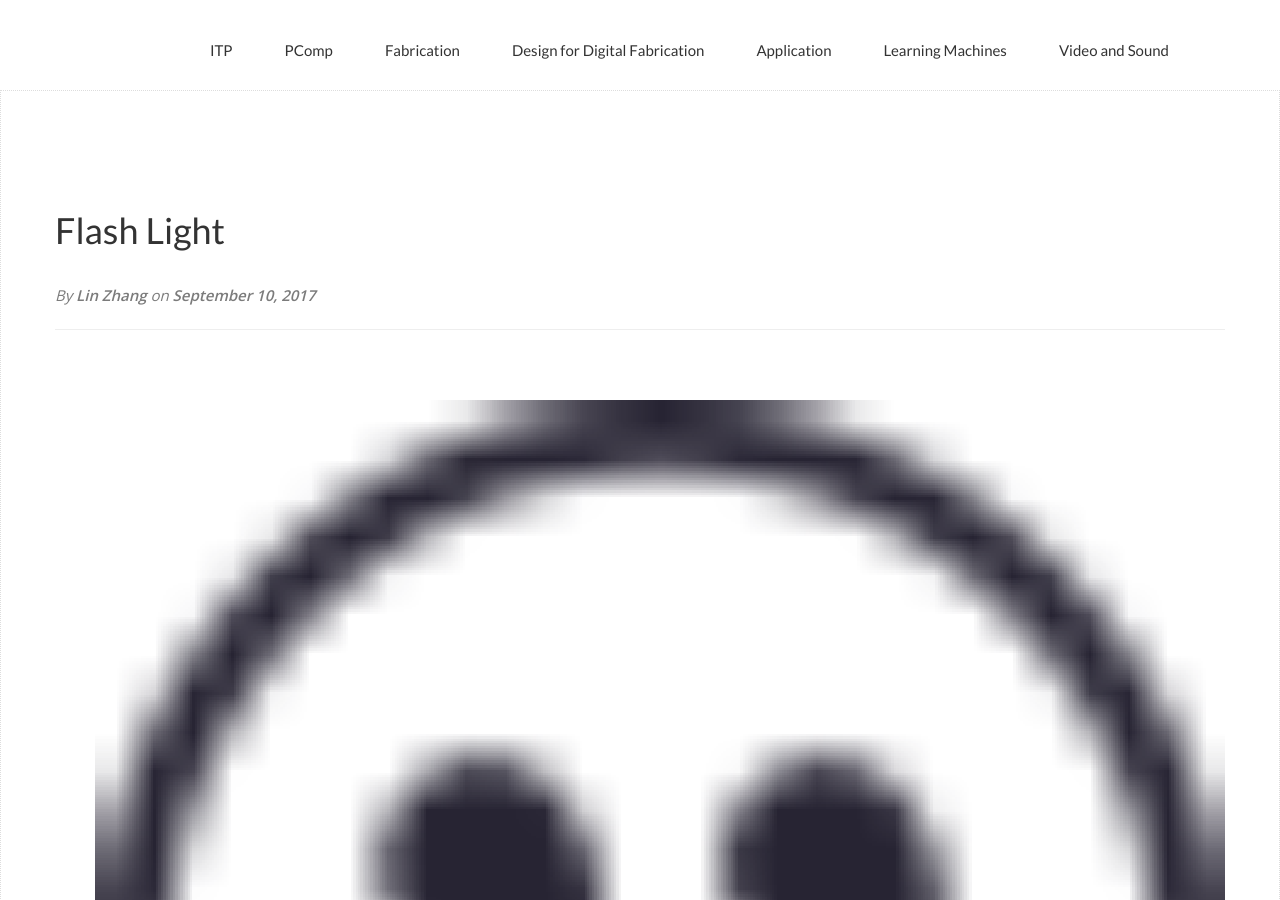
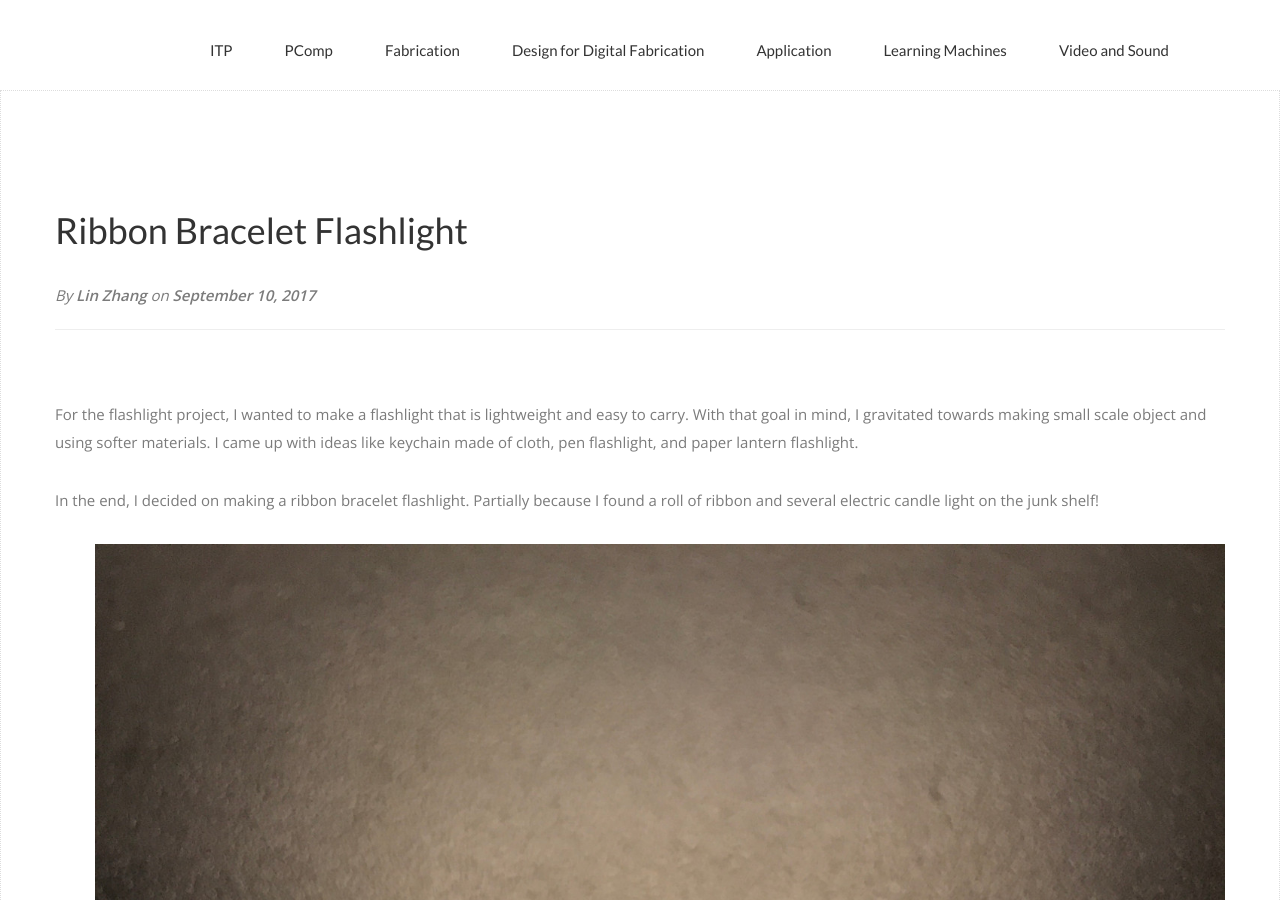
Before and after one commit to linzhangcs/linzhangcs.github.io, a Jekyll site: the page built from _posts/2017-09-10-fabrication.md, in a window 1280 px wide and 900 px high. Built offline with Jekyll 4.4.1, drawn with Linux system fonts in a browser that asks for light colours; nearby versions of some CDN libraries; some web fonts are replaced; comment, search, counter and statistics services are not loaded; some of the changed text lies outside the part shown.

Commit message:
Add fab flashlight entry

```diff
--- a/_posts/2017-09-10-fabrication.md
+++ b/_posts/2017-09-10-fabrication.md
@@ -1,5 +1,5 @@
 ---
-title: Flash Light
+title: Ribbon Bracelet Flashlight
 subtitle: LEDs and Junk Shelf
 date: 2017-09-10
 author: Lin Zhang
@@ -8,5 +8,43 @@
 category: fab
 ---
 
+For the flashlight project, I wanted to make a flashlight that is lightweight and easy to carry. With that goal in mind, I gravitated towards making small scale object and using softer materials. I came up with ideas like keychain made of cloth, pen flashlight, and paper lantern flashlight.
 
-![test](https://raw.githubusercontent.com/linzhangcs/linzhangcs.github.io/master/img/cotation.png)
+In the end, I decided on making a ribbon bracelet flashlight. Partially because I found a roll of ribbon and several electric candle light on the junk shelf!
+
+![candle light](https://github.com/linzhangcs/linzhangcs.github.io/blob/master/img/flashlight/IMG_3287.JPG?raw=true)
+
+![candle light open](https://github.com/linzhangcs/linzhangcs.github.io/blob/master/img/flashlight/IMG_3289.JPG?raw=true)
+
+![candle light open](https://github.com/linzhangcs/linzhangcs.github.io/blob/master/img/flashlight/IMG_3336.JPG?raw=true)
+
+## Making Process
+I learned to make a basic ribbon bracelet from watching youtube videos.
+
+![ribbon bracelet](https://github.com/linzhangcs/linzhangcs.github.io/blob/master/img/flashlight/ribbon2.jpg?raw=true)
+
+Once I have the bracelet, I thought about the number of LEDs to use and played around with the placement. I decided to use three LEDs and have them in the middle. After I made the design decisions, I worked on soldering the LED to resistors. I also tested them to make sure they were properly soldered.
+
+![LED with resistor](https://github.com/linzhangcs/linzhangcs.github.io/blob/master/img/flashlight/IMG_3346.JPG?raw=true)
+
+![Test LED with resistor](https://github.com/linzhangcs/linzhangcs.github.io/blob/master/img/flashlight/IMG_3348.JPG?raw=true)
+
+The next step is to connect the three components and connect them to a switch and a power source. In this case I reused the switch and 3V battery from the electric candle light.
+
+![Connect LEDs](https://github.com/linzhangcs/linzhangcs.github.io/blob/master/img/flashlight/IMG_3385.JPG?raw=true)
+
+![Test connected LEDs](https://github.com/linzhangcs/linzhangcs.github.io/blob/master/img/flashlight/IMG_3379.JPG?raw=true)
+
+![Test LEDs](https://github.com/linzhangcs/linzhangcs.github.io/blob/master/img/flashlight/200w_d.gif?raw=true)
+
+Once the three LEDs are connected, I made a battery holder. I attached the holder and the switch to the bracelet.
+
+![Battery holder](https://github.com/linzhangcs/linzhangcs.github.io/blob/master/img/flashlight/IMG_3402.JPG?raw=true)
+
+## User Testing
+
+Once everything is put together, I wore my bracelet flashlight home as a way to test how well it worked. It is very lightweight and pretty easy to turn on and off. The light it offers works well in the dark.
+
+![User test](https://github.com/linzhangcs/linzhangcs.github.io/blob/master/img/flashlight/IMG_3421.JPG?raw=true)
+![User test](https://github.com/linzhangcs/linzhangcs.github.io/blob/master/img/flashlight/IMG_3423.JPG?raw=true)
+![User test](https://github.com/linzhangcs/linzhangcs.github.io/blob/master/img/flashlight/IMG_3422.JPG?raw=true)
```
Also changed, not shown: 3 other files.
